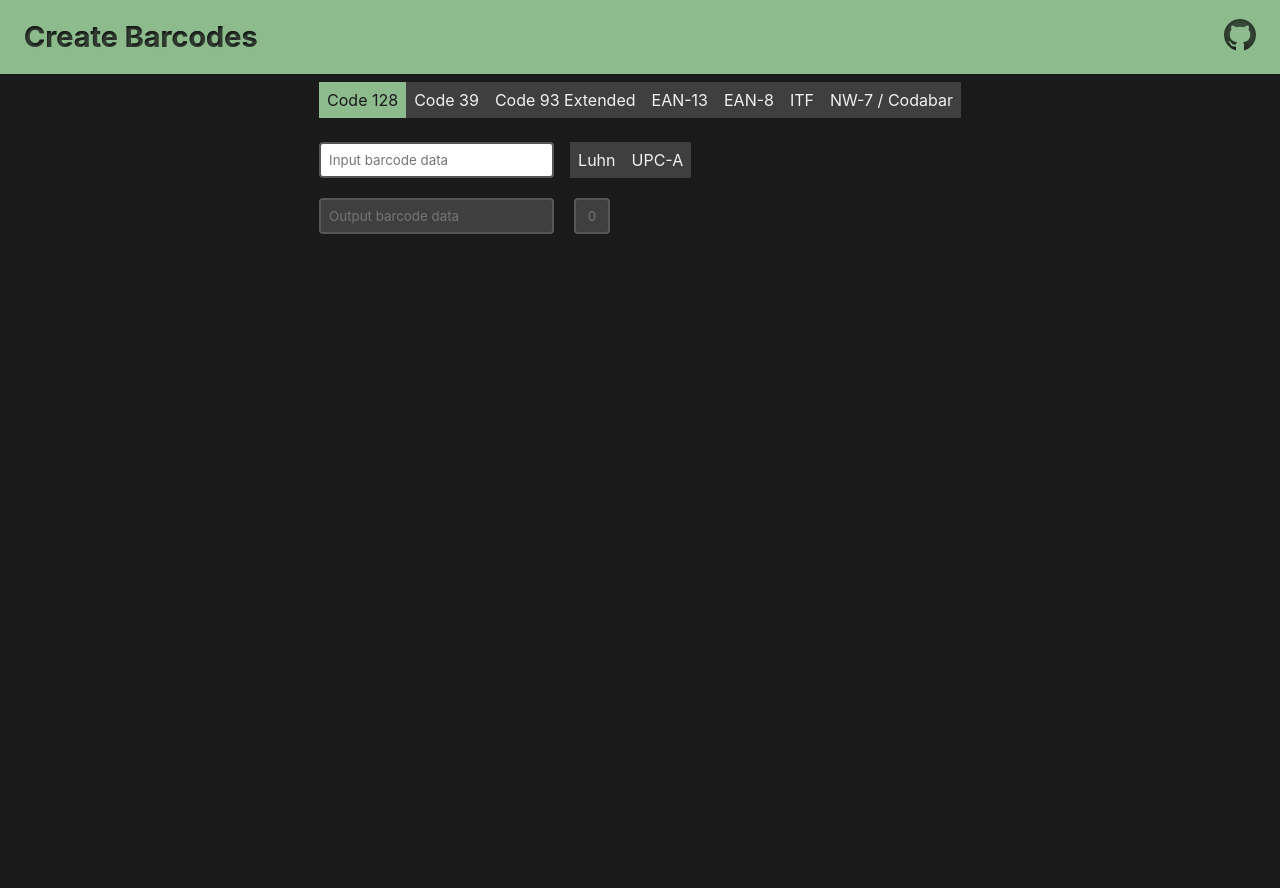
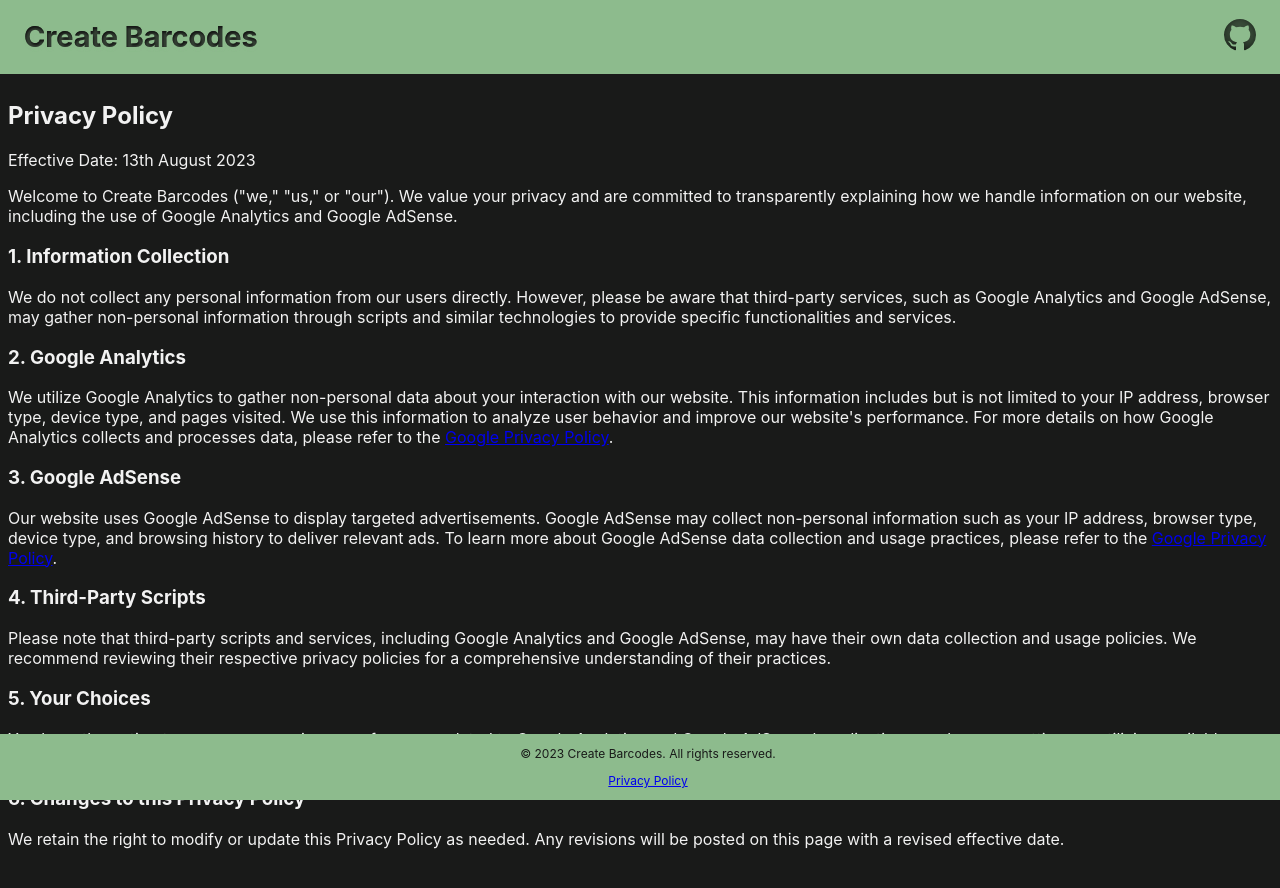
Before and after one commit to drewheasman/barcode-creator-react, a React app in the folder app/: page /privacy-policy in a window 1280 px wide. Shown: the top 888 px of the page. Before the commit the page ends 800 px from the top, so only its background shows below. Built offline with nearby package versions, Linux system fonts and the light colour scheme.

Commit message:
Privacy policy, 404 fixes, footer

```diff
--- a/app/package.json
+++ b/app/package.json
@@ -10,6 +10,7 @@
   "dependencies": {
     "react": "^18.2.0",
     "react-dom": "^18.2.0",
+    "react-router-dom": "^6.15.0",
     "web-vitals": "^3.3.2"
   },
   "devDependencies": {
--- a/app/src/App.tsx
+++ b/app/src/App.tsx
@@ -1,11 +1,21 @@
+import { BrowserRouter, Route, Routes } from "react-router-dom";
 import { BarcodeCalculator } from "./pages/BarcodeCalculator";
 import { Header } from "./pages/Header";
+import { PrivacyPolicy } from "./pages/PrivacyPolicy";
+import { Footer } from "./pages/Footer";
 
 export default function App() {
   return (
-    <div>
+    <BrowserRouter>
       <Header />
-      <BarcodeCalculator />
-    </div>
+      <Routes>
+        <Route path="/">
+          <Route index element={<BarcodeCalculator />} />
+          <Route path="privacy-policy" element={<PrivacyPolicy />} />
+          <Route path="*" element={<BarcodeCalculator />} />
+        </Route>
+      </Routes>
+      <Footer />
+    </BrowserRouter>
   );
 }
--- a/app/src/index.css
+++ b/app/src/index.css
@@ -33,6 +33,7 @@
   -moz-osx-font-smoothing: grayscale;
   background-color: var(--color-dark);
   color: var(--color-light);
+  margin-bottom: 7rem;
 }
 
 code {
@@ -194,6 +195,23 @@
   margin-right: 1.5rem;
 }
 
+.footer {
+  position: fixed;
+  left: 0;
+  bottom: 0;
+  width: 100%;
+  background-color: var(--color-active);
+  color: var(--color-dark);
+  text-align: center;
+  font-size: 0.75rem;
+  padding-inline: 0.5rem;
+}
+
+.privacy-policy {
+  padding: 0.5rem;
+  font-size: 1rem;
+}
+
 .type-options-container {
   overflow-x: auto;
   white-space: nowrap;
--- /dev/null
+++ b/app/src/pages/Footer.tsx
@@ -0,0 +1,17 @@
+import { Link } from "react-router-dom";
+
+export function Footer() {
+  return (
+    <footer className="footer">
+      <div>
+        <p>
+          &copy; {new Date().getFullYear()} Create Barcodes. All rights
+          reserved.
+        </p>
+        <p>
+          <Link to="/privacy-policy">Privacy Policy</Link>
+        </p>
+      </div>
+    </footer>
+  );
+}
--- /dev/null
+++ b/app/src/pages/PrivacyPolicy.tsx
@@ -0,0 +1,57 @@
+export function PrivacyPolicy() {
+  return (
+    <div className="privacy-policy">
+      <h2>Privacy Policy</h2>
+      <p>Effective Date: 13th August 2023</p>
+      <p>
+        Welcome to Create Barcodes ("we," "us," or "our"). We value your privacy
+        and are committed to transparently explaining how we handle information
+        on our website, including the use of Google Analytics and Google
+        AdSense.
+      </p>
+      <h3>1. Information Collection</h3>
+      We do not collect any personal information from our users directly.
+      However, please be aware that third-party services, such as Google
+      Analytics and Google AdSense, may gather non-personal information through
+      scripts and similar technologies to provide specific functionalities and
+      services.
+      <h3>2. Google Analytics</h3>
+      <p>
+        We utilize Google Analytics to gather non-personal data about your
+        interaction with our website. This information includes but is not
+        limited to your IP address, browser type, device type, and pages
+        visited. We use this information to analyze user behavior and improve
+        our website's performance. For more details on how Google Analytics
+        collects and processes data, please refer to the{" "}
+        <a href="https://policies.google.com/privacy">Google Privacy Policy</a>.
+      </p>
+      <h3>3. Google AdSense</h3>
+      <p>
+        Our website uses Google AdSense to display targeted advertisements.
+        Google AdSense may collect non-personal information such as your IP
+        address, browser type, device type, and browsing history to deliver
+        relevant ads. To learn more about Google AdSense data collection and
+        usage practices, please refer to the{" "}
+        <a href="https://policies.google.com/privacy">Google Privacy Policy</a>.
+      </p>
+      <h3>4. Third-Party Scripts</h3>
+      <p>
+        Please note that third-party scripts and services, including Google
+        Analytics and Google AdSense, may have their own data collection and
+        usage policies. We recommend reviewing their respective privacy policies
+        for a comprehensive understanding of their practices.
+      </p>
+      <h3>5. Your Choices</h3>
+      <p>
+        You have the option to manage your privacy preferences related to Google
+        Analytics and Google AdSense by adjusting your browser settings or
+        utilizing available browser extensions.
+      </p>
+      <h3>6. Changes to this Privacy Policy</h3>
+      <p>
+        We retain the right to modify or update this Privacy Policy as needed.
+        Any revisions will be posted on this page with a revised effective date.
+      </p>
+    </div>
+  );
+}
--- a/app/webpack.config.js
+++ b/app/webpack.config.js
@@ -10,6 +10,7 @@
   output: {
     path: __dirname + "/dist/",
     filename: "[name].[contenthash].js",
+    publicPath: "/",
   },
   module: {
     rules: [
@@ -28,6 +29,9 @@
     ],
   },
   devtool: prod ? undefined : "source-map",
+  devServer: {
+    historyApiFallback: true,
+  },
   plugins: [
     new HtmlWebpackPlugin({
       favicon: "./public/favicon.ico",
```
Also changed, not shown: app/src/index.tsx (+6 -6 lines), 2 other files (tests, documents, lock files or other folders).
